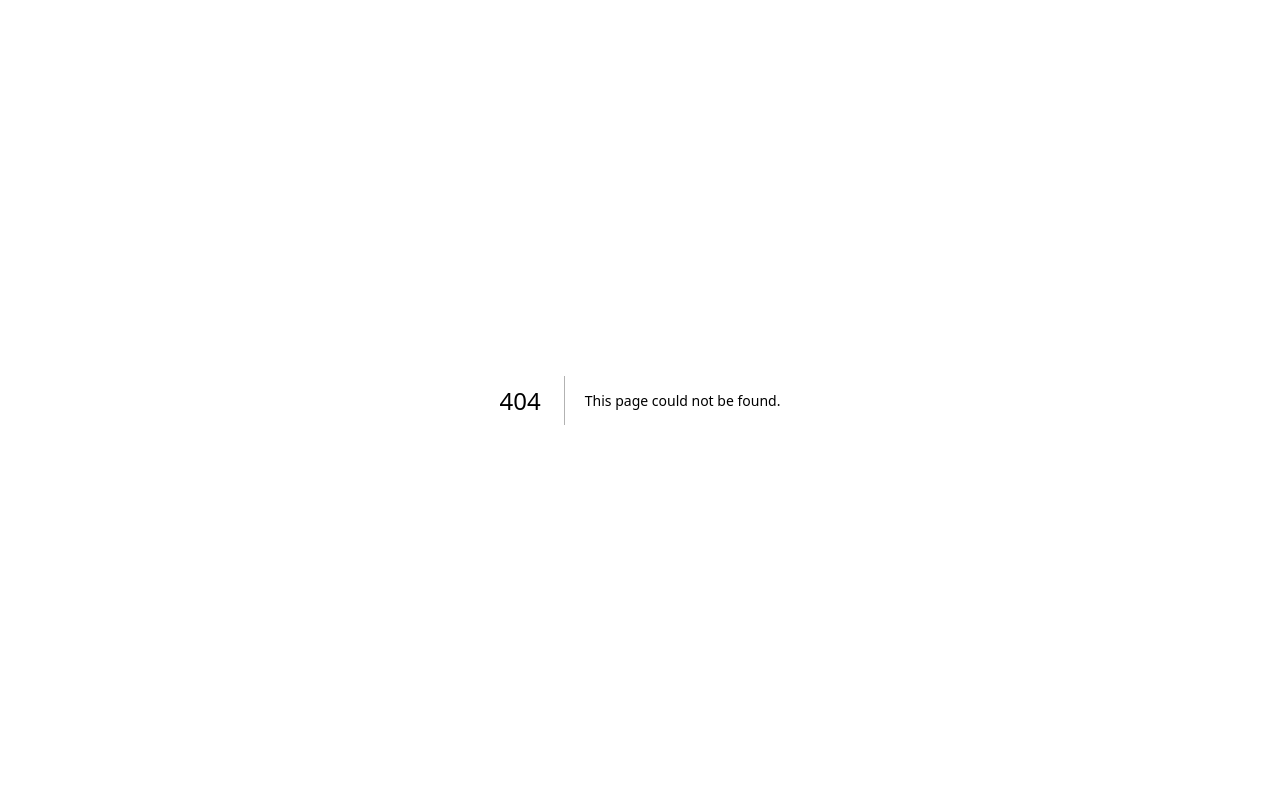
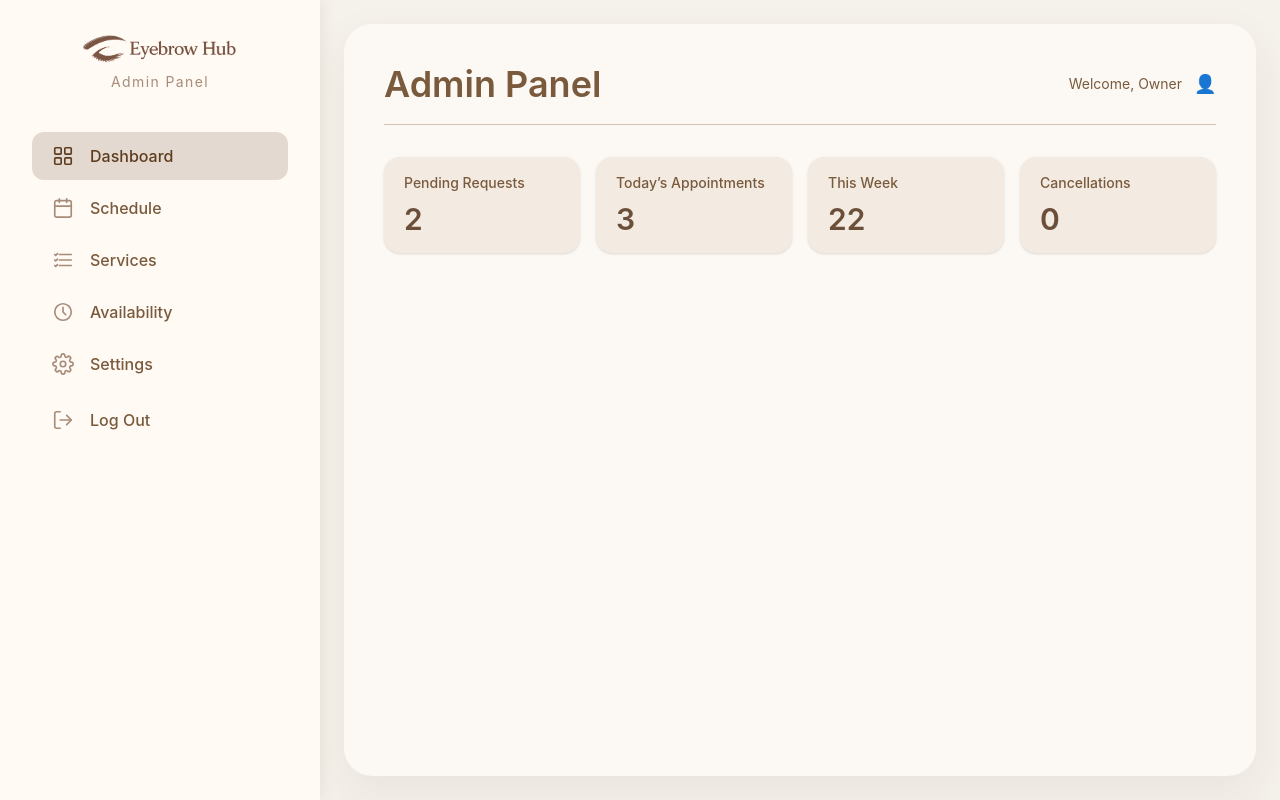
Before and after one commit to brentcrosby/eyebrow-hub, a Next.js app: page /admin/dashboard in a window 1280 px wide. Before the commit this address had no page. Built offline with nearby package versions, Linux system fonts and the light colour scheme.

Commit message:
DT-342: add admin dashboard header and stat cards

```diff
--- /dev/null
+++ b/app/admin/(panel)/dashboard/page.tsx
@@ -0,0 +1,51 @@
+"use client";
+
+type StatCard = {
+  title: string;
+  value: number;
+};
+
+const statCards: StatCard[] = [
+  { title: "Pending Requests", value: 2 },
+  { title: "Today’s Appointments", value: 3 },
+  { title: "This Week", value: 22 },
+  { title: "Cancellations", value: 0 },
+];
+
+function DashboardStatCard({ title, value }: StatCard) {
+  return (
+    <div className="rounded-2xl bg-[#f3ebe2] px-5 py-4 shadow-sm">
+      <p className="text-sm font-medium text-[#7a5a3c]">{title}</p>
+      <p className="mt-2 text-3xl font-semibold text-[#6b4f38]">{value}</p>
+    </div>
+  );
+}
+
+export default function AdminDashboardPage() {
+  return (
+    <main className="min-h-full p-4 sm:p-6">
+      <section className="mx-auto min-h-[calc(100vh-2rem)] w-full max-w-7xl rounded-[28px] bg-[#fcf8f3] px-5 py-6 shadow-[0_18px_45px_rgba(96,74,50,0.08)] sm:min-h-[calc(100vh-3rem)] sm:px-8 sm:py-8 md:px-10 md:py-10">
+        <div className="flex flex-col gap-4 border-b border-[#d8c4ae] pb-5 sm:flex-row sm:items-center sm:justify-between">
+          <h1 className="text-4xl font-semibold text-[#7a5a3c]">
+            Admin Panel
+          </h1>
+
+          <div className="flex items-center gap-3 text-sm text-[#7a5a3c]">
+            <span>Welcome, Owner</span>
+            <span className="text-lg">👤</span>
+          </div>
+        </div>
+
+        <div className="mt-8 grid gap-4 md:grid-cols-2 xl:grid-cols-4">
+          {statCards.map((card) => (
+            <DashboardStatCard
+              key={card.title}
+              title={card.title}
+              value={card.value}
+            />
+          ))}
+        </div>
+      </section>
+    </main>
+  );
+}
```
